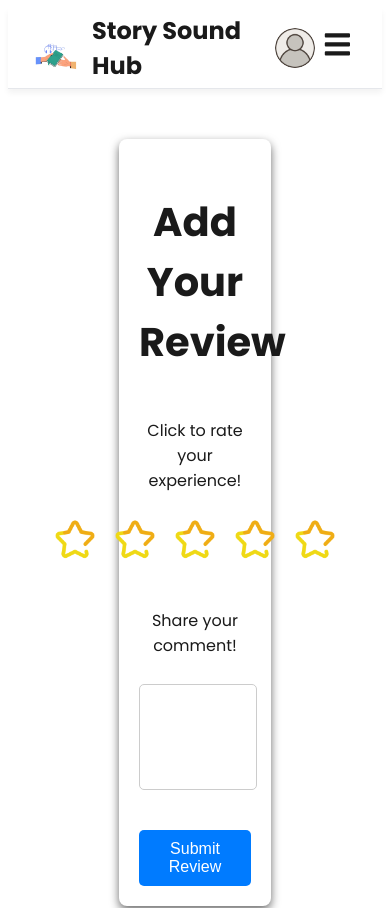
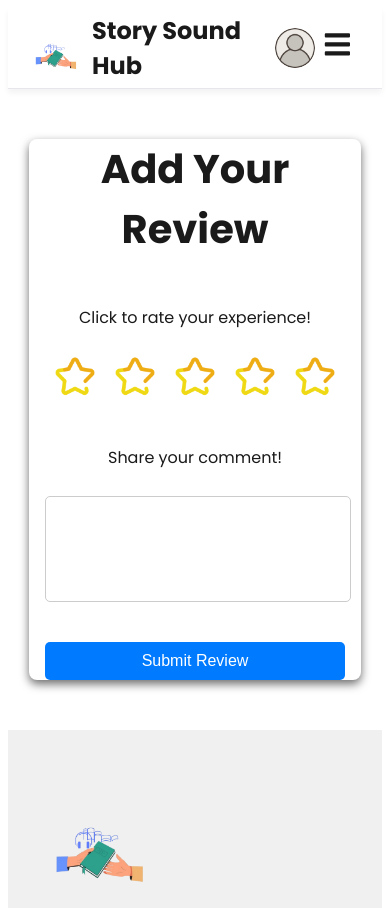
Before and after one commit to Visnumaynan/Storysoundhub, a React (Vite) app in the folder Frontend/: page /AddReviews in a window 390 px wide. Shown: the top 908 px of the page. Built offline with nearby package versions, Linux system fonts and the light colour scheme.

Commit message:
Added responsive styles to reviews page

```diff
--- a/Frontend/src/components/AddReviews/AddReviews.css
+++ b/Frontend/src/components/AddReviews/AddReviews.css
@@ -108,3 +108,10 @@ textarea {
 .star.selected .star-icons {
   filter: brightness(1.2); /* Optional effect for selected stars */
 }
+
+@media (max-width: 720px) {
+  .add-reviews-container {
+    width: 80%; /* Ensures the container takes up the full width of the screen */
+    padding: 0 1rem; /* Adds some padding for better spacing */
+  }
+}
```
